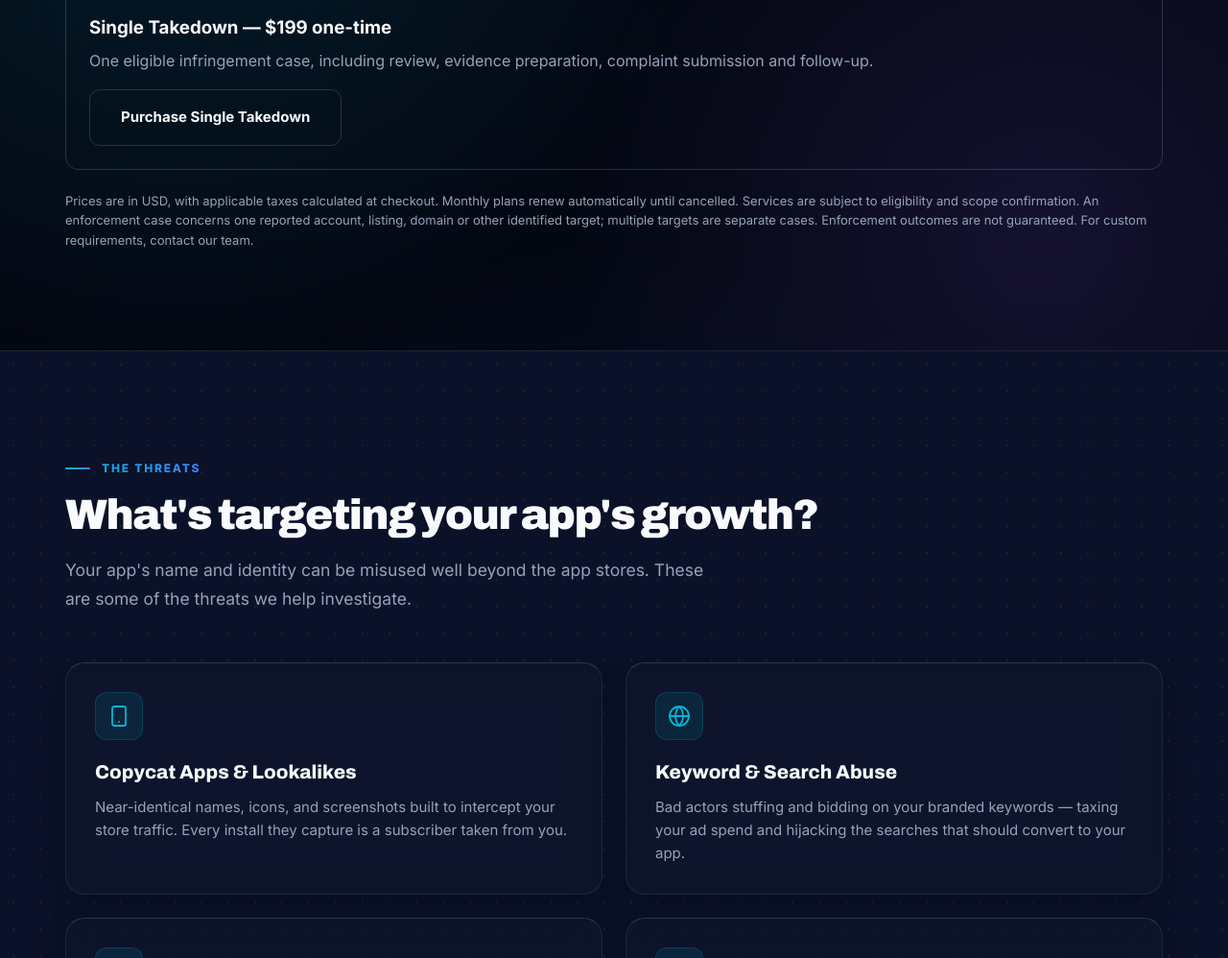
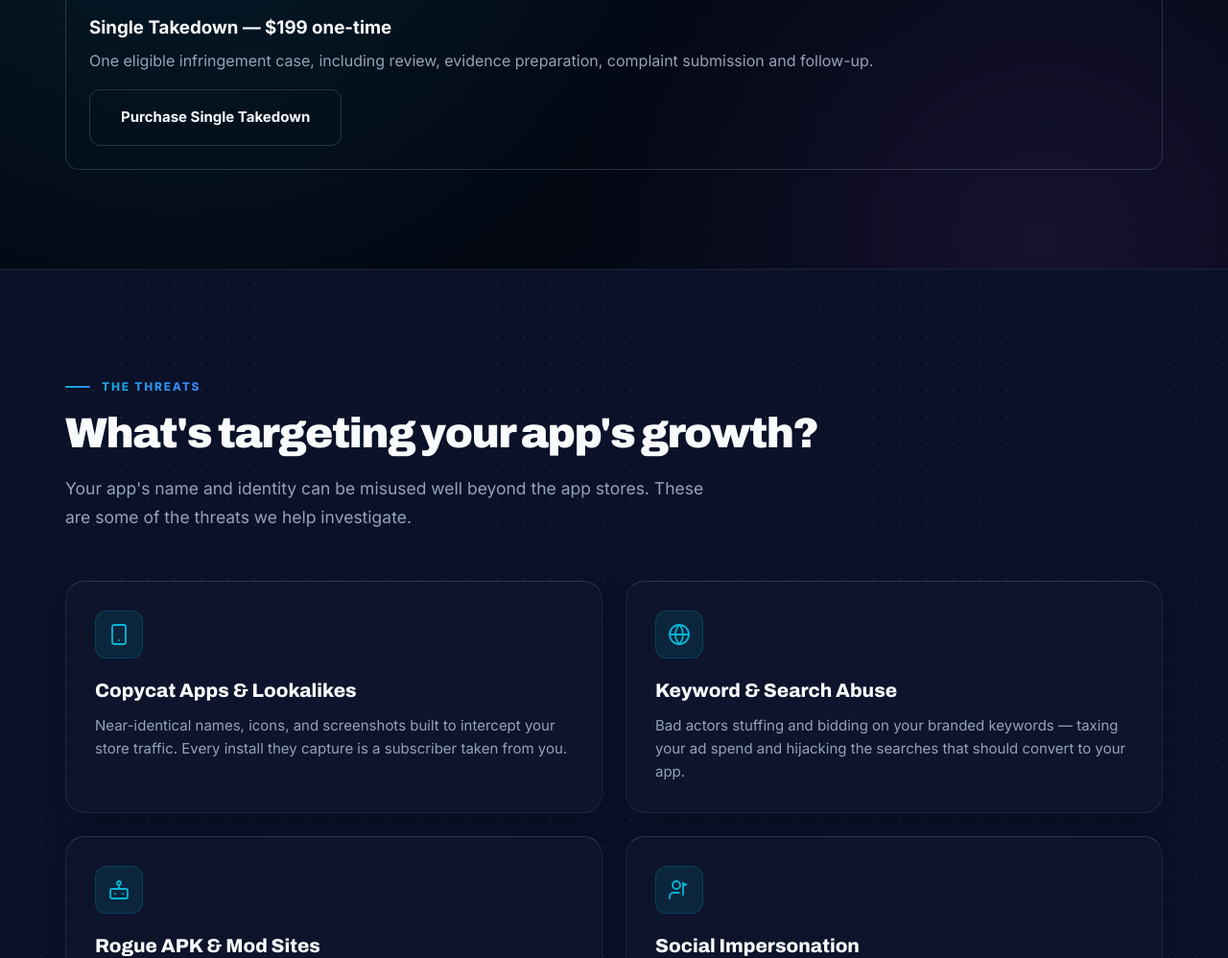
Before and after one commit to ipdefenseai/ipdefenseai.github.io, a plain HTML site: page apps.html in a window 1280 px wide. Shown: the part 1790-2788 px from the top of the page at 96% size. Drawn offline with Linux system fonts and the light colour scheme.

Commit message:
App pricing packages to stripe updated
Removed pricing note from apps.html.

```diff
--- a/apps.html
+++ b/apps.html
@@ -90,7 +90,7 @@
 <p style="color:var(--muted);margin:0">One eligible infringement case, including review, evidence preparation, complaint submission and follow-up.</p></div>
 <a class="hero-cta secondary" href="https://buy.stripe.com/6oU9ASdtobZR9hufobfIs03" rel="noopener noreferrer" target="_blank">Purchase Single Takedown</a>
 </div>
-<p class="ipd-note">Prices are in USD, with applicable taxes calculated at checkout. Monthly plans renew automatically until cancelled. Services are subject to eligibility and scope confirmation. An enforcement case concerns one reported account, listing, domain or other identified target; multiple targets are separate cases. Enforcement outcomes are not guaranteed. For custom requirements, <a href="#contact">contact our team</a>.</p>
+
 </section>
 <section class="sec-bg reveal">
 <div class="sec">
```
